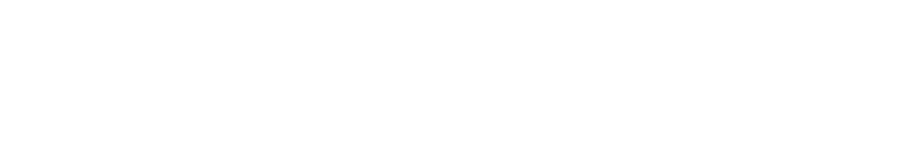
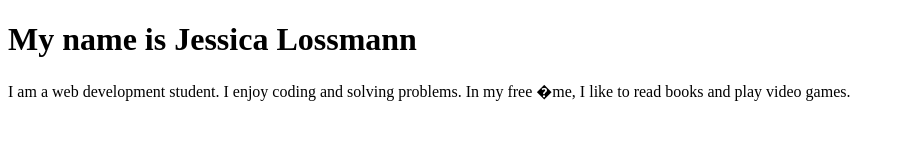
Before and after one commit to JessicaLossmann/JessicaLossmann.github.io, a plain HTML site: page index.html in a window 1280 px wide. Shown: the whole page, without its empty margins (0-905 px from the left). Drawn offline with Linux system fonts and the light colour scheme.

Commit message:
Update index.html

```diff
--- a/index.html
+++ b/index.html
@@ -1,3 +1,17 @@
 <!DOCTYPE html>
-<html><head><title>My Personal
-Introducion</title></head></html>
+<html>
+  <head>
+    <style>body {background-color: 323453;}
+h1 {color: 41CCCC;}
+p {color: FAF9FA;}
+    </style>
+    <title>My Personal
+Introducion</title>
+  </head>
+  <body>
+    <h1>My name is Jessica Lossmann
+    </h1>
+    <p>I am a web development student. I enjoy coding and solving problems. In my
+free �me, I like to read books and play video games.</p>
+  </body>
+</html>
```
